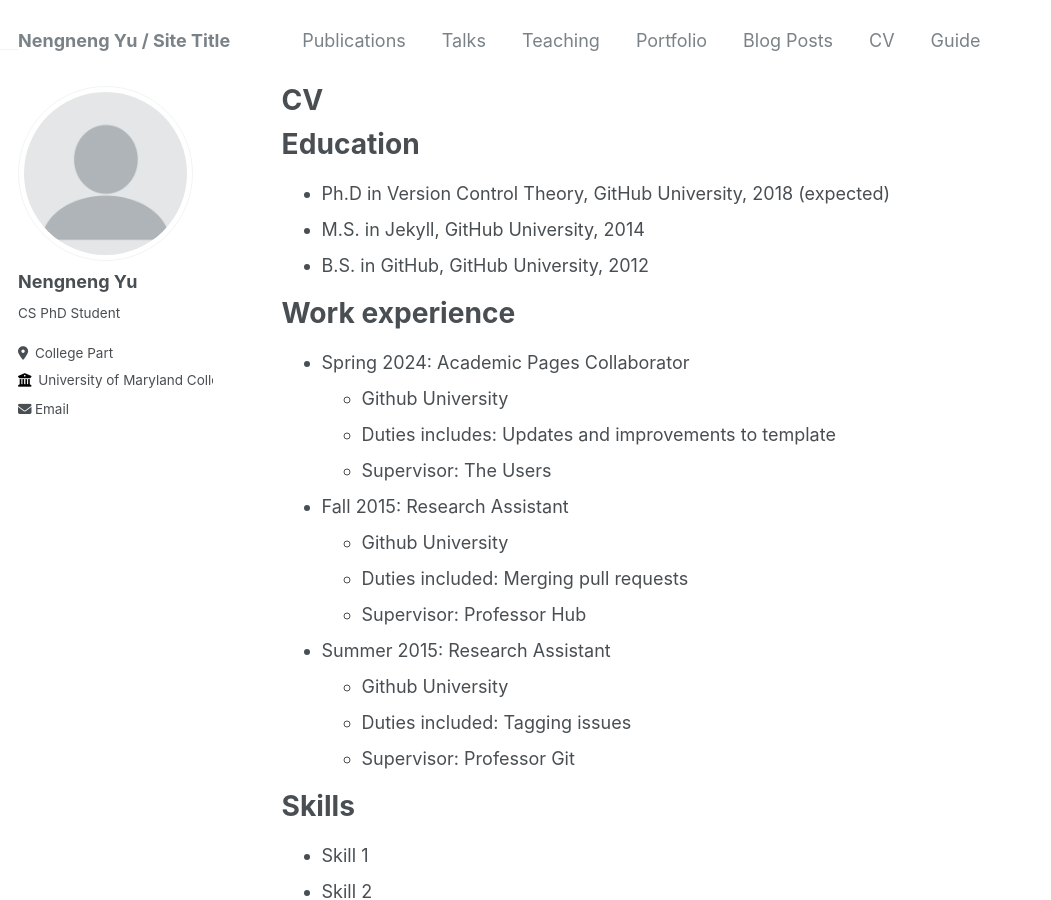
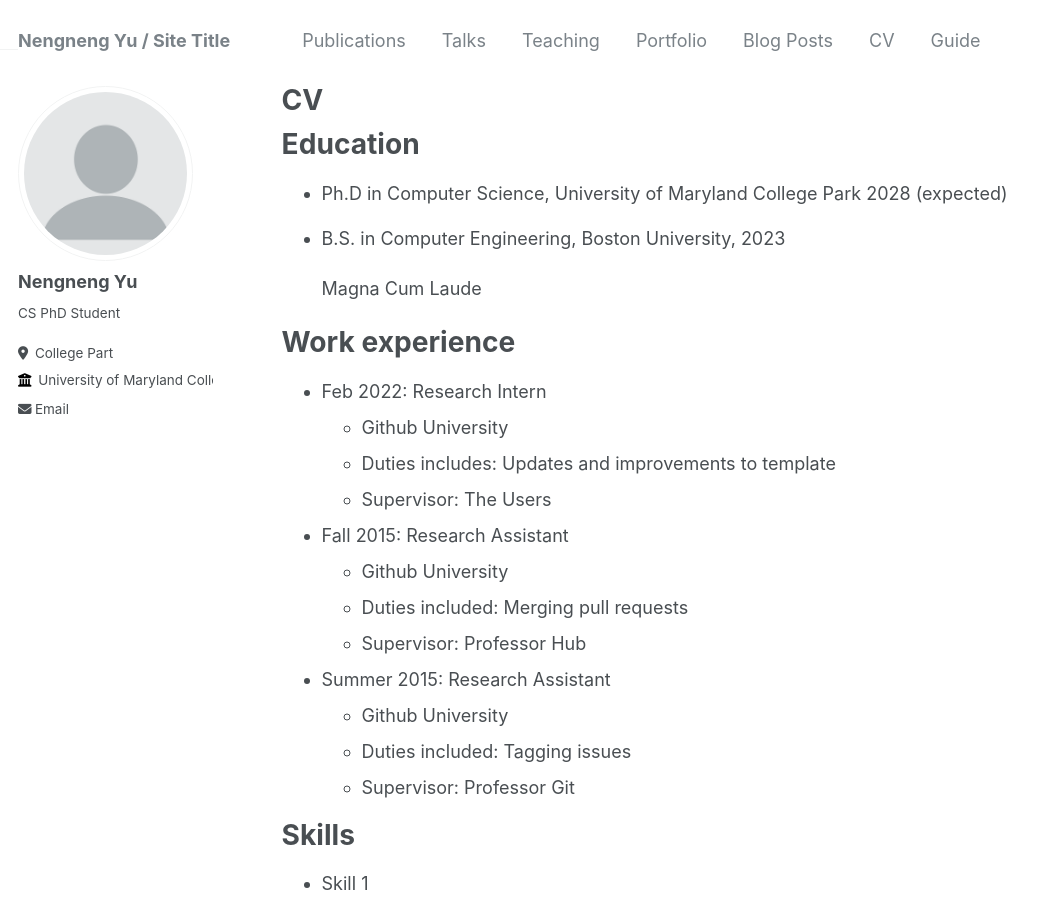
Before and after one commit to Samfisheryu/samfisheryu.github.io, a Jekyll site: the page built from _pages/cv.md, in a window 1280 px wide and 900 px high. Shown: the whole window, without its empty margins (0-1051 px from the left). Built offline with Jekyll 4.4.1, drawn with Linux system fonts in a browser that asks for light colours.

Commit message:
Update cv.md

```diff
--- a/_pages/cv.md
+++ b/_pages/cv.md
@@ -11,13 +11,14 @@ redirect_from:
 
 Education
 ======
-* Ph.D in Version Control Theory, GitHub University, 2018 (expected)
-* M.S. in Jekyll, GitHub University, 2014
-* B.S. in GitHub, GitHub University, 2012
+* Ph.D in Computer Science, University of Maryland College Park 2028 (expected)
+* B.S. in Computer Engineering, Boston University, 2023
+
+  Magna Cum Laude
 
 Work experience
 ======
-* Spring 2024: Academic Pages Collaborator
+* Feb 2022: Research Intern
   * Github University
   * Duties includes: Updates and improvements to template
   * Supervisor: The Users
```
